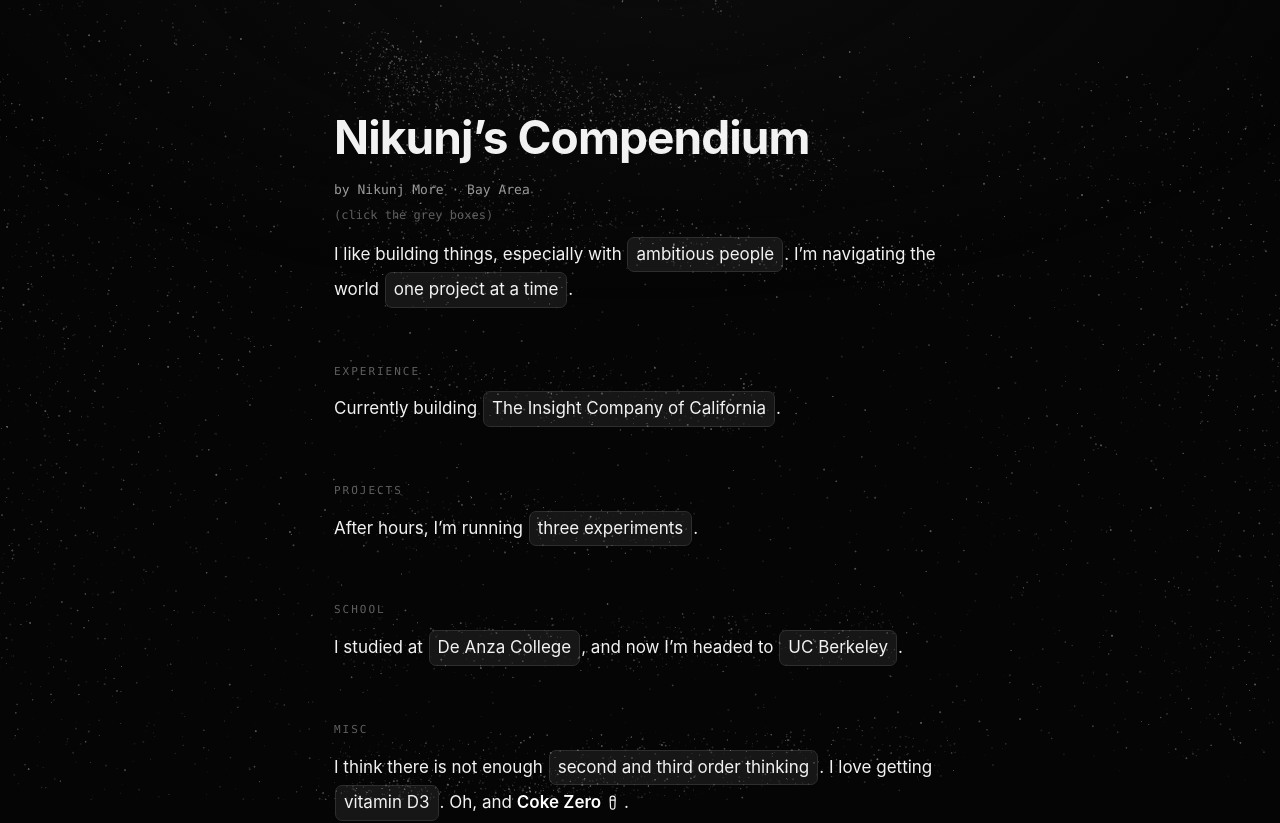
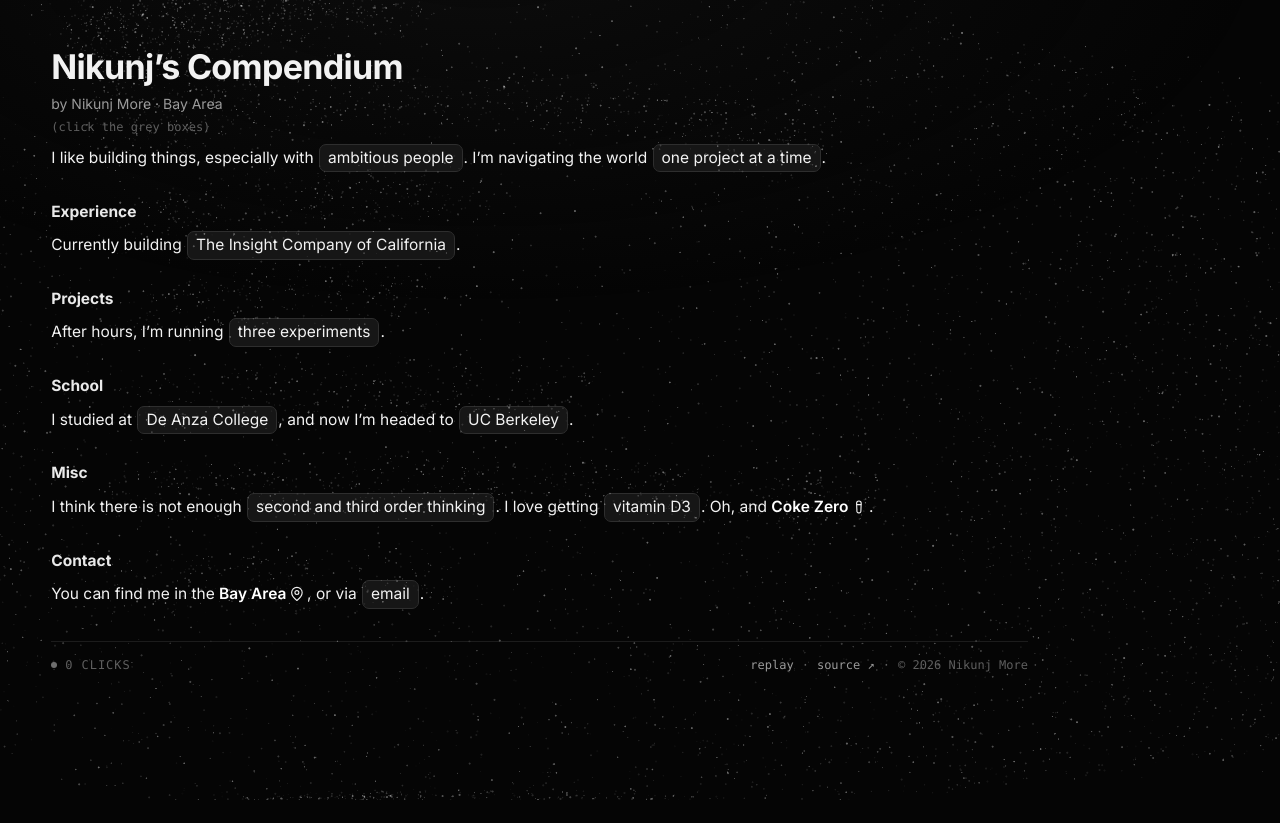
Before and after one commit to NikunjMore/Nikunjs-Compendium, a Next.js app: page / in a window 1280 px wide. Shown: the top 823 px of the page. After the commit the page ends 800 px from the top, so only its background shows below. Built offline with nearby package versions, Linux system fonts and the light colour scheme.

Commit message:
Rohan-style restyle: Inter, left-anchored long lines, one-screen rhythm, livelier flow

```diff
--- a/app/compendium.tsx
+++ b/app/compendium.tsx
@@ -78,6 +78,8 @@ export default function Compendium() {
        * still replace while it boots.
        */
       await new Promise<void>((r) => requestAnimationFrame(() => requestAnimationFrame(() => r())));
+      /* Inter loads via next/font; wait so glyph sampling uses the real outlines */
+      try { await document.fonts.ready; } catch { /* older browsers */ }
       if (cancelled || !canvasRef.current || !rootRef.current) return;
 
       const reduced = matchMedia('(prefers-reduced-motion: reduce)').matches;
--- a/app/engine.ts
+++ b/app/engine.ts
@@ -176,7 +176,7 @@ export class DotEngine {
       this.py[i] = r() * innerHeight;
       this.vx[i] = (r() - 0.5) * 10;
       this.vy[i] = (r() - 0.5) * 10;
-      this.baseA[i] = 0.05 + r() * 0.3;
+      this.baseA[i] = 0.07 + r() * 0.36;
       this.size[i] = 1.5 + r() * 1.7;
       this.seed[i] = r();
       pos[i * 3] = this.px[i];
@@ -319,9 +319,9 @@ export class DotEngine {
       }
 
       /* FREE and RELEASE share the flow; RELEASE blends back in */
-      const [u, v] = curl2(px[i] * 0.0014, py[i] * 0.0014, t * 0.05);
-      const speed = 16 + this.seed[i] * 14;
-      const blend = 1 - Math.exp(-dt * (s === RELEASE ? 2.6 : 1.4));
+      const [u, v] = curl2(px[i] * 0.0011, py[i] * 0.0011, t * 0.075);
+      const speed = 22 + this.seed[i] * 18;
+      const blend = 1 - Math.exp(-dt * (s === RELEASE ? 2.6 : 1.6));
       vx[i] += (u * speed - vx[i]) * blend;
       vy[i] += (v * speed - vy[i]) * blend;
 
@@ -329,9 +329,9 @@ export class DotEngine {
       const mdx = px[i] - this.pointerX;
       const mdy = py[i] - this.pointerY;
       const md2 = mdx * mdx + mdy * mdy;
-      if (md2 < 8100 && md2 > 0.01) {
+      if (md2 < 12100 && md2 > 0.01) {
         const md = Math.sqrt(md2);
-        const f = (1 - md / 90) * stir * dt;
+        const f = (1 - md / 110) * stir * dt;
         vx[i] += (mdx / md) * f + pvx * 0.4 * dt;
         vy[i] += (mdy / md) * f + pvy * 0.4 * dt;
       }
--- a/app/globals.css
+++ b/app/globals.css
@@ -3,6 +3,11 @@
  * Monotone by rule: blacks, greys, whites. Grey boxes mark the clickable
  * words; visited words drop their box and dim. The WebGL canvas of dots sits
  * above everything (pointer-events: none) so the field drifts over the page.
+ *
+ * Layout follows rohansanjay.com: Inter, content anchored to the left with
+ * long lines running right, plain bold section headers, generous calm. The
+ * vertical rhythm breathes with the viewport (vh-based clamps) so the page,
+ * fully expanded, still fits one screen on a laptop.
  */
 
 :root {
@@ -14,7 +19,6 @@
   --box: #161616;
   --box-hover: #232323;
   --mono: ui-monospace, "SF Mono", SFMono-Regular, Menlo, Consolas, monospace;
-  --sans: -apple-system, BlinkMacSystemFont, "Segoe UI", Roboto, "Helvetica Neue", Arial, sans-serif;
   --spring: cubic-bezier(0.16, 1, 0.3, 1);
 }
 
@@ -29,9 +33,8 @@ body {
   margin: 0;
   background: var(--bg);
   color: var(--fg);
-  font-family: var(--sans);
-  font-size: 17px;
-  line-height: 1.8;
+  font-size: 16.5px;
+  line-height: 1.62;
   -webkit-font-smoothing: antialiased;
   text-rendering: optimizeLegibility;
 }
@@ -42,7 +45,7 @@ body::before {
   position: fixed;
   inset: 0;
   pointer-events: none;
-  background: radial-gradient(1100px 520px at 50% -8%, #0c0c0c, transparent 70%);
+  background: radial-gradient(1100px 520px at 38% -8%, #0c0c0c, transparent 70%);
   z-index: 0;
 }
 
@@ -61,45 +64,42 @@ body::before {
 main {
   position: relative;
   z-index: 1;
-  max-width: 660px;
-  margin: 0 auto;
-  padding: clamp(76px, 14vh, 132px) 24px 72px;
+  max-width: 1060px;
+  margin: 0;
+  padding: clamp(28px, 6vh, 64px) 32px clamp(20px, 3vh, 32px) clamp(28px, 4vw, 52px);
 }
 
 /* ---------------- header ---------------- */
 
 h1 {
-  font-size: clamp(34px, 6vw, 46px);
-  font-weight: 650;
+  font-size: clamp(30px, 4.8vh, 40px);
+  font-weight: 700;
   letter-spacing: -0.02em;
-  line-height: 1.12;
+  line-height: 1.1;
   margin: 0;
 }
 
 .byline {
-  font-family: var(--mono);
-  font-size: 13px;
+  font-size: 14px;
   color: var(--dim);
-  margin: 14px 0 0;
+  margin: 10px 0 0;
 }
 
 .hint {
   font-family: var(--mono);
   font-size: 12px;
   color: var(--faint);
-  margin: 4px 0 0;
+  margin: 3px 0 0;
 }
 
 /* ---------------- sections ---------------- */
 
+/* Rohan-style headers: plain, bold, body-sized */
 .hdr {
-  font-family: var(--mono);
-  font-size: 11px;
-  font-weight: 500;
-  letter-spacing: 0.18em;
-  text-transform: uppercase;
-  color: var(--faint);
-  margin: 54px 0 10px;
+  font-size: 16.5px;
+  font-weight: 650;
+  color: #e9e9e9;
+  margin: clamp(16px, 3.4vh, 38px) 0 2px;
 }
 
 .js .hdr {
@@ -111,7 +111,7 @@ h1 {
 .js .hdr.show { opacity: 1; transform: none; }
 .reduced .hdr { transition: none; }
 
-p { margin: 10px 0; }
+p { margin: clamp(4px, 1vh, 10px) 0; }
 
 strong { font-weight: 600; color: #ffffff; }
 
@@ -180,9 +180,9 @@ footer {
   align-items: center;
   gap: 16px;
   flex-wrap: wrap;
-  margin-top: 84px;
+  margin-top: clamp(18px, 4vh, 46px);
   border-top: 1px solid #1c1c1c;
-  padding-top: 18px;
+  padding-top: 14px;
   font-family: var(--mono);
   font-size: 12px;
   color: var(--faint);
@@ -229,19 +229,30 @@ footer a:hover { color: #ffffff; }
 .noscript {
   position: relative;
   z-index: 1;
-  max-width: 660px;
-  margin: 0 auto;
-  padding: 24px;
+  max-width: 760px;
+  margin: 0;
+  padding: 24px 32px;
   color: var(--dim);
+}
+
+/* ---------------- short laptop screens: tighten so it all fits ---------------- */
+
+@media (max-height: 860px) and (min-width: 700px) {
+  body { font-size: 15.5px; line-height: 1.52; }
+  h1 { font-size: clamp(27px, 4.4vh, 34px); }
+  .hdr { font-size: 15.5px; }
+  .byline { margin-top: 8px; }
 }
 
 /* ---------------- small screens ---------------- */
 
-@media (max-width: 540px) {
+@media (max-width: 560px) {
   body { font-size: 16px; line-height: 1.75; }
-  main { padding-top: 64px; }
+  main { padding: 56px 20px 40px; }
+  .hdr { margin: 34px 0 6px; }
+  p { margin: 10px 0; }
   .tok { padding: 0 6px 1px; }
-  footer { flex-direction: column; align-items: flex-start; gap: 10px; }
+  footer { flex-direction: column; align-items: flex-start; gap: 10px; margin-top: 48px; }
 }
 
 @media (prefers-reduced-motion: reduce) {
--- a/app/layout.tsx
+++ b/app/layout.tsx
@@ -1,6 +1,10 @@
 import type { Metadata, Viewport } from 'next';
 import Script from 'next/script';
+import { Inter } from 'next/font/google';
 import './globals.css';
+
+/* Rohan's site sets Inter; we self-host it via next/font for zero layout shift. */
+const inter = Inter({ subsets: ['latin'], display: 'swap' });
 
 export const metadata: Metadata = {
   metadataBase: new URL('https://nikunjs-compendium.vercel.app'),
@@ -24,7 +28,7 @@ export const viewport: Viewport = {
 
 export default function RootLayout({ children }: { children: React.ReactNode }) {
   return (
-    <html lang="en">
+    <html lang="en" className={inter.className}>
       <body>
         {/* Flag JS before paint so prose stays hidden until the dots build it.
             Without JS the class never lands and the full text is visible. */}
```
